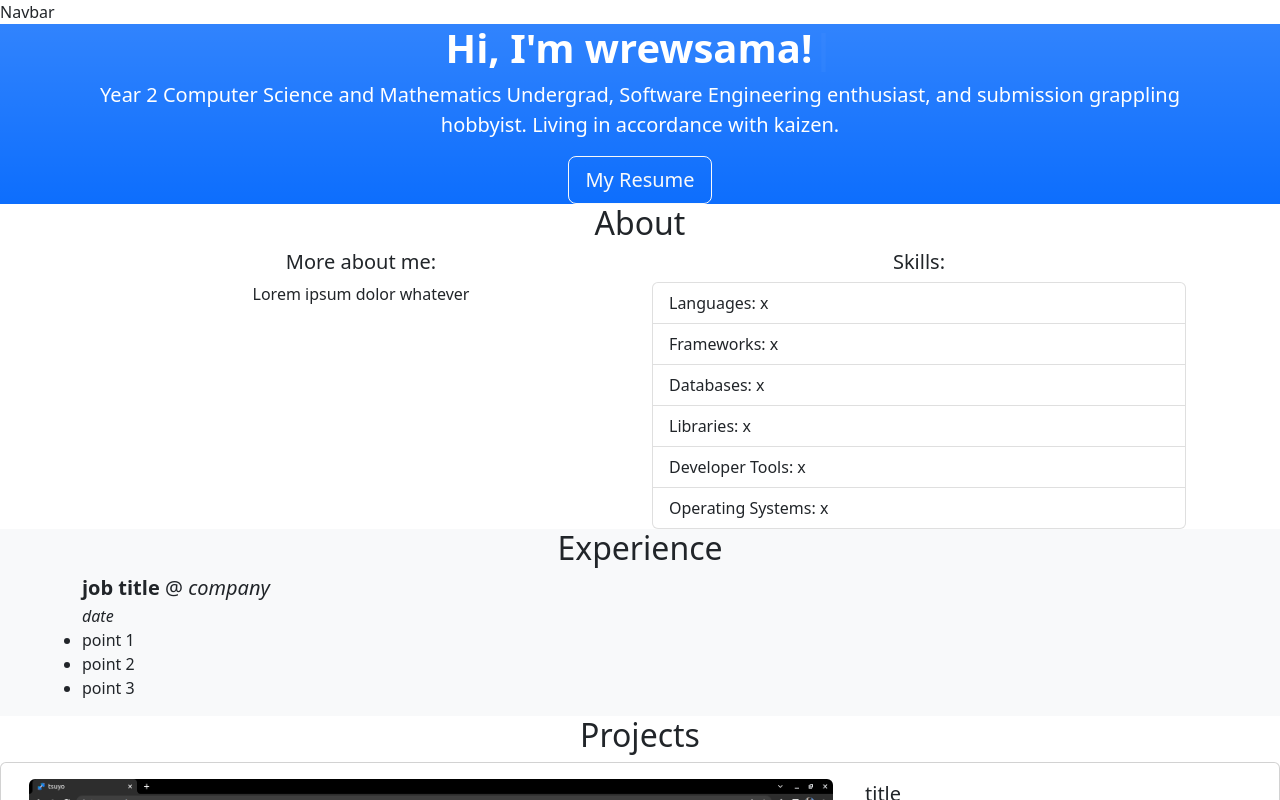
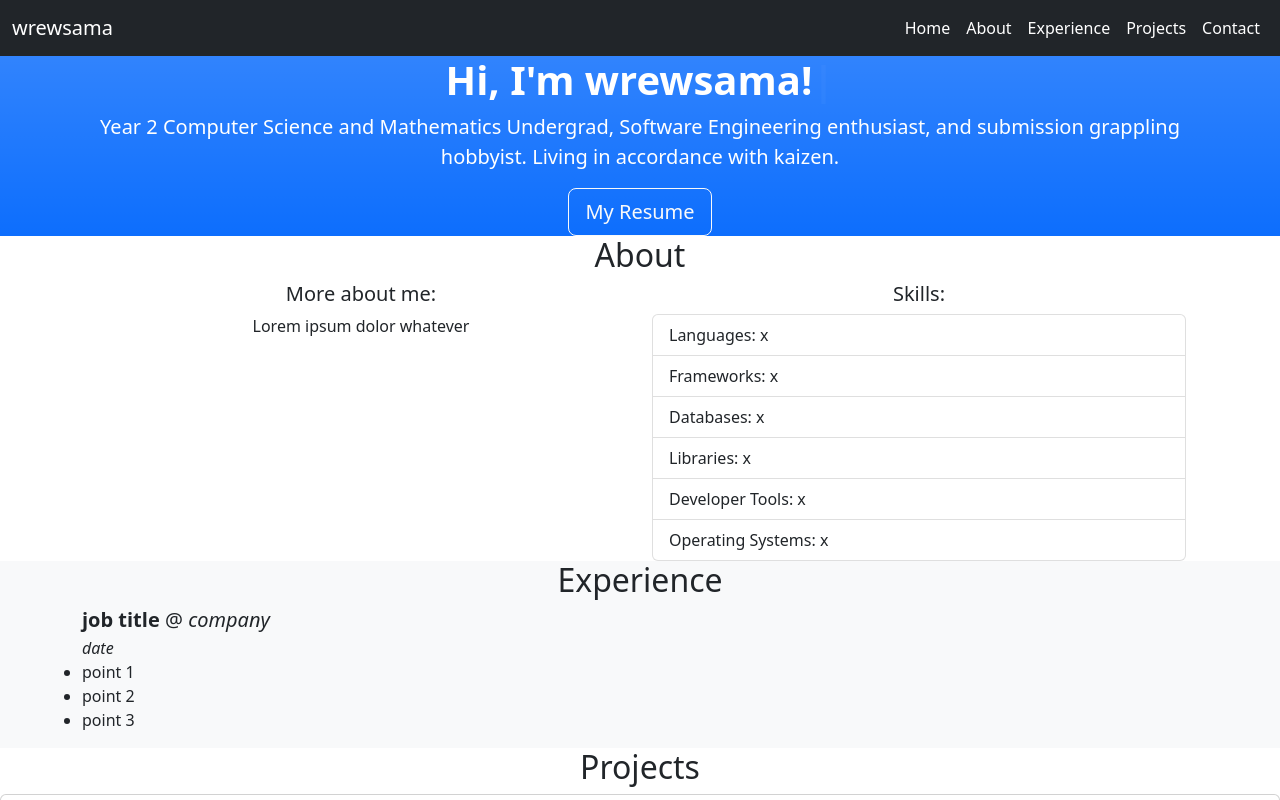
Before and after one commit to wrewsama/portfolio, a React (Create React App) app: page / in a window 1280 px wide. Shown: the top 800 px of the page. Built offline with nearby package versions, Linux system fonts and the light colour scheme.

Commit message:
add navbar

```diff
--- a/src/components/navbar.js
+++ b/src/components/navbar.js
@@ -2,6 +2,30 @@ import React from 'react'
 
 export default function MainNavbar() {
     return (
-        <div>Navbar</div>
+        <nav className="navbar navbar-expand-lg bg-dark">
+            <div className="container-fluid">
+                <span className="navbar-brand text-white">wrewsama</span>
+
+
+                <ul className="navbar-nav">
+                    <li className="nav-item">
+                        <a className="nav-link text-white" href="#home">Home</a>
+                    </li>
+                    <li className="nav-item">
+                        <a className="nav-link text-white" href="#about">About</a>
+                    </li>
+                    <li className="nav-item">
+                        <a className="nav-link text-white" href="#experience">Experience</a>
+                    </li>
+
+                    <li className="nav-item">
+                        <a className="nav-link text-white" href="#projects">Projects</a>
+                    </li>
+                    <li className="nav-item">
+                        <a className="nav-link text-white" href="#contact">Contact</a>
+                    </li>
+                </ul>
+            </div>
+        </nav>
     )
 }
```
